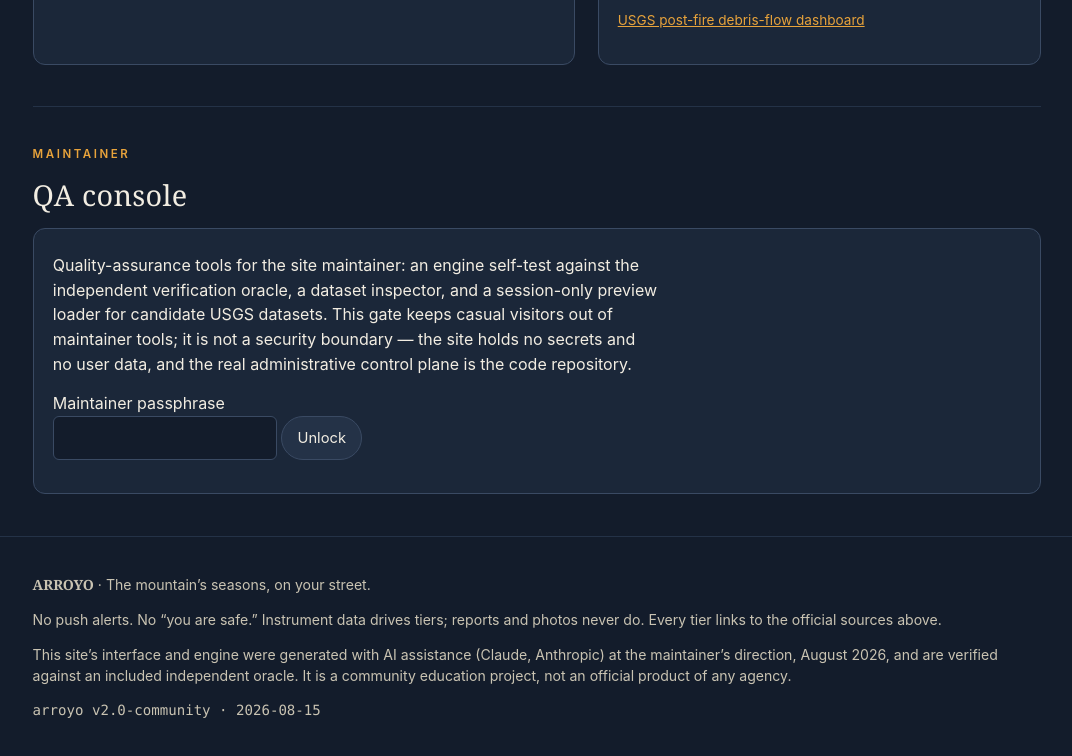
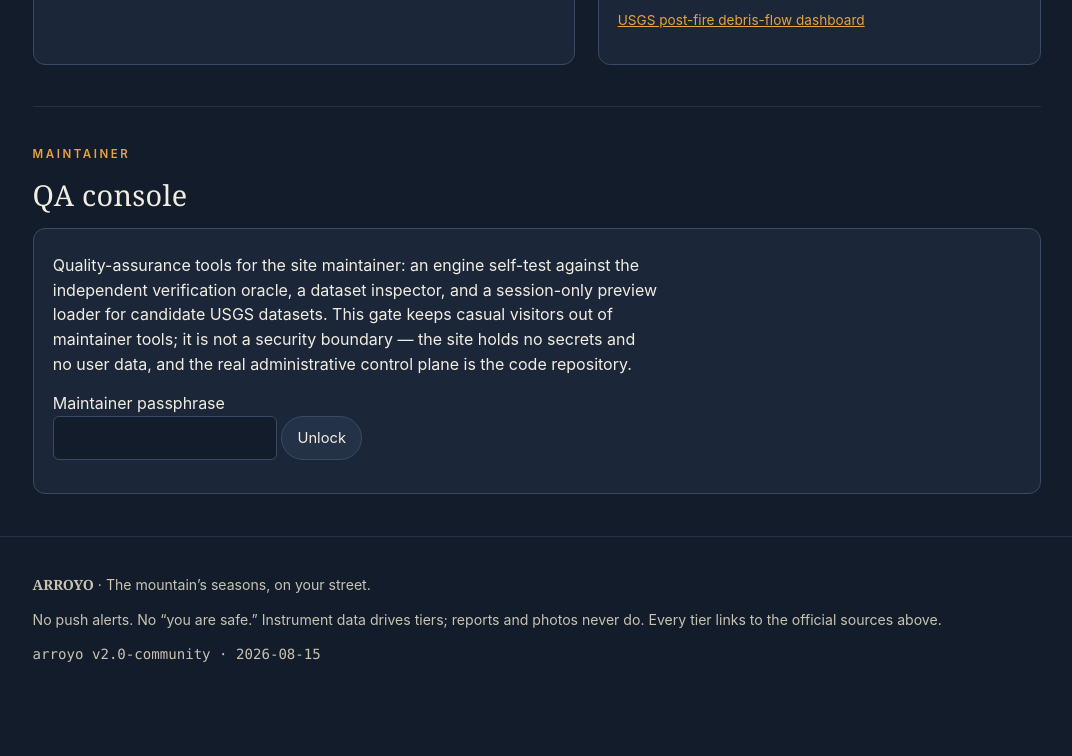
Before and after one commit to itremedypoint-hub/arroyo, a plain HTML site: page site/index.html in a window 1280 px wide. Shown: the part 5051-5807 px from the top of the page, without its empty margins (103-1175 px from the left). After the commit the page ends 5777 px from the top, so only its background shows below. Drawn offline with Linux system fonts and the light colour scheme; no server answers.

Commit message:
Update index.html

```diff
--- a/site/index.html
+++ b/site/index.html
@@ -437,7 +437,6 @@ footer .rails{margin:.8rem 0}
   <div class="wrap">
     <p><b style="font-family:Georgia,serif">ARROYO</b> · <span data-i18n="tagline">The mountain’s seasons, on your street.</span></p>
     <p class="rails" data-i18n="foot.rails">No push alerts. No “you are safe.” Instrument data drives tiers; reports and photos never do. Every tier links to the official sources above.</p>
-    <p data-i18n="foot.ai">This site’s interface and engine were generated with AI assistance (Claude, Anthropic) at the maintainer’s direction, August 2026, and are verified against an included independent oracle. It is a community education project, not an official product of any agency.</p>
     <p class="num" id="buildLine"></p>
   </div>
 </footer>
@@ -668,8 +667,7 @@ en:{ skip:"Skip to content",
  "live.feedoff":"Live feeds aren't configured on this copy. The panel fills in once the scheduled data job runs (see the launch guide).",
  "live.basis.i15":"15-min rate", "live.basis.1h":"1-hour rate — smooths bursts; treat as a floor",
  "live.use":"Read this rate", "live.until":"in effect until {t}", "live.obs":"observed {t}",
- "foot.rails":"No push alerts. No “you are safe.” Instrument data drives tiers; reports and photos never do. Every tier links to the official sources above.",
- "foot.ai":"This site’s interface and engine were generated with AI assistance (Claude, Anthropic) at the maintainer’s direction, August 2026, and are verified against an included independent oracle. It is a community education project, not an official product of any agency."
+ "foot.rails":"No push alerts. No “you are safe.” Instrument data drives tiers; reports and photos never do. Every tier links to the official sources above."
 },
 es:{ skip:"Saltar al contenido",
  "rail.head":"Arroyo complementa las alertas oficiales — nunca las reemplaza.", "rail.act":"Actúa según:",
@@ -748,8 +746,7 @@ es:{ skip:"Saltar al contenido",
  "live.feedoff":"Esta copia no tiene los datos en vivo configurados. El panel se llena cuando corre el proceso programado (ver la guía de lanzamiento).",
  "live.basis.i15":"tasa de 15 min", "live.basis.1h":"tasa de 1 hora — suaviza las ráfagas; trátala como un mínimo",
  "live.use":"Leer esta tasa", "live.until":"vigente hasta {t}", "live.obs":"observado {t}",
- "foot.rails":"Sin notificaciones. Sin “estás a salvo”. Los niveles se calculan solo con datos de instrumentos; fotos y reportes nunca los mueven. Cada nivel enlaza a las fuentes oficiales de arriba.",
- "foot.ai":"La interfaz y el motor de este sitio se generaron con asistencia de IA (Claude, Anthropic) bajo la dirección del mantenedor, agosto de 2026, y se verifican contra un oráculo independiente incluido. Es un proyecto educativo comunitario, no un producto oficial de ninguna agencia."
+ "foot.rails":"Sin notificaciones. Sin “estás a salvo”. Los niveles se calculan solo con datos de instrumentos; fotos y reportes nunca los mueven. Cada nivel enlaza a las fuentes oficiales de arriba."
 },
 zh:{ skip:"跳到正文",
  "rail.head":"Arroyo 仅为官方警报的补充——绝不替代官方警报。", "rail.act":"请以此为准：",
@@ -828,8 +825,7 @@ zh:{ skip:"跳到正文",
  "live.feedoff":"此副本尚未配置实时数据。定时任务运行后，此面板会自动填充（见启动指南）。",
  "live.basis.i15":"15 分钟雨强", "live.basis.1h":"1 小时雨强——会抹平短时骤雨，只可视为下限",
  "live.use":"读取此雨强", "live.until":"有效至 {t}", "live.obs":"观测于 {t}",
- "foot.rails":"没有推送通知，没有“你是安全的”。分级只由仪器数据驱动；照片和传闻绝不参与。每个分级都链接到上方的官方来源。",
- "foot.ai":"本站界面与计算引擎在维护者指导下由 AI（Anthropic 的 Claude）于 2026 年 8 月生成，并对照随附的独立验证基准进行核验。这是一个社区教育项目，不是任何机构的官方产品。"
+ "foot.rails":"没有推送通知，没有“你是安全的”。分级只由仪器数据驱动；照片和传闻绝不参与。每个分级都链接到上方的官方来源。"
 }};
 /*ARROYO_STRINGS_END*/
 
@@ -841,7 +837,7 @@ const TRAINING_DATA = {
     source_url: "embedded — structure per PWFDF spec 10.5066/P13KUWCO",
     retrieved: "2026-08-15",
     units: { i15: "mm/h" },
-    built_by: "embedded training set (AI-generated, synthetic values)"
+    built_by: "embedded training set (synthetic values)"
   },
   basins: [
     { id:"eaton_canyon", name:"Eaton Canyon", lat:34.191, lon:-118.103, i15_mmh:{p50:18.0}, likelihood:0.88, volume_class:4, communities:["Altadena","Pasadena"] },
```
